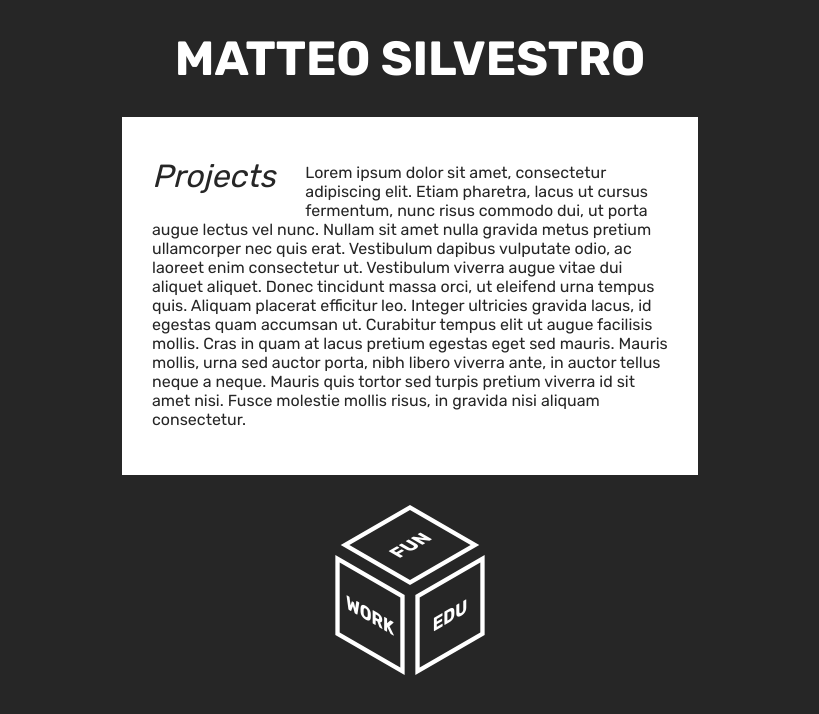
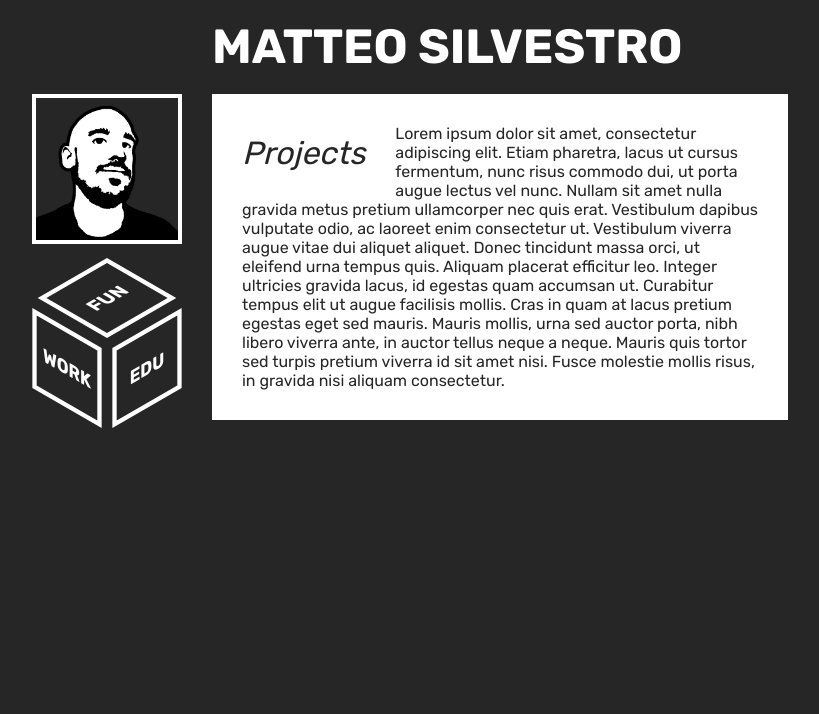
Before and after one commit to msilvestro/matteosilvestro, a React (Create React App) app: page / in a window 1280 px wide. Shown: the top 714 px of the page, without its empty margins (230-1049 px from the left). Built offline with nearby package versions, Linux system fonts and the light colour scheme.

Commit message:
Add basic site layout

```diff
--- a/src/App.css
+++ b/src/App.css
@@ -1,25 +1,54 @@
 .website {
+  max-width: 756px;
+  margin: 0 auto;
+}
+
+.title {
+  margin-left: 180px;
+}
+
+.title > header {
+  margin: 30px 0;
+}
+
+.title > header > h1 {
+  margin: -0.24em 0;
+  color: white;
+  text-transform: uppercase;
+  font-size: 3em;
+}
+
+.main {
+  display: flex;
+  flex-direction: row;
+}
+
+.sidebar {
   display: flex;
   flex-direction: column;
+  margin-right: 30px;
   align-items: center;
 }
 
-header > h1 {
-  color: white;
-  padding: 0;
-  margin: 0;
-  text-transform: uppercase;
-  margin: 30px 0;
-  font-size: 3em;
+.profile-picture {
+  margin-bottom: 10px;
+}
+
+.profile-picture:hover img {
+  background-color: white;
+}
+
+.profile-picture > img {
+  height: 150px;
+  width: 150px;
+  border: 4px solid white;
 }
 
 .content {
   background-color: white;
   color: #262626;
+  padding: 30px;
   margin-bottom: 30px;
-  max-width: 576px;
-  padding: 30px;
-  overflow: auto;
 }
 
 .content > header {
@@ -30,3 +59,8 @@ header > h1 {
   padding-bottom: 10px;
   float: left;
 }
+
+.content > section > p {
+  margin: 0;
+  padding: 0;
+}
--- a/src/App.tsx
+++ b/src/App.tsx
@@ -1,14 +1,36 @@
 import React from "react"
 import "./App.css"
+
+import persona_matt from "./assets/persona_matt.png"
 
 import CubeNav from "./components/CubeNav"
 
 const App = () => {
   return (
     <div className="website">
+      <div className="title">
         <header>
           <h1>Matteo Silvestro</h1>
         </header>
+      </div>
+      <div className="main">
+        <div className="sidebar">
+          <div className="profile-picture">
+            <img src={persona_matt} alt="Profile" />
+          </div>
+          <nav>
+            <CubeNav
+              size={80}
+              fontSize="1.2em"
+              faceNames={{
+                top: "Fun",
+                bottomLeft: "Work",
+                bottomRight: "Edu",
+              }}
+              margin={10}
+            />
+          </nav>
+        </div>
         <div className="content">
           <header>Projects</header>
           <section>
@@ -17,24 +39,19 @@ const App = () => {
               pharetra, lacus ut cursus fermentum, nunc risus commodo dui, ut
               porta augue lectus vel nunc. Nullam sit amet nulla gravida metus
               pretium ullamcorper nec quis erat. Vestibulum dapibus vulputate
-            odio, ac laoreet enim consectetur ut. Vestibulum viverra augue vitae
-            dui aliquet aliquet. Donec tincidunt massa orci, ut eleifend urna
-            tempus quis. Aliquam placerat efficitur leo. Integer ultricies
-            gravida lacus, id egestas quam accumsan ut. Curabitur tempus elit ut
-            augue facilisis mollis. Cras in quam at lacus pretium egestas eget
-            sed mauris. Mauris mollis, urna sed auctor porta, nibh libero
-            viverra ante, in auctor tellus neque a neque. Mauris quis tortor sed
-            turpis pretium viverra id sit amet nisi. Fusce molestie mollis
-            risus, in gravida nisi aliquam consectetur.
+              odio, ac laoreet enim consectetur ut. Vestibulum viverra augue
+              vitae dui aliquet aliquet. Donec tincidunt massa orci, ut eleifend
+              urna tempus quis. Aliquam placerat efficitur leo. Integer
+              ultricies gravida lacus, id egestas quam accumsan ut. Curabitur
+              tempus elit ut augue facilisis mollis. Cras in quam at lacus
+              pretium egestas eget sed mauris. Mauris mollis, urna sed auctor
+              porta, nibh libero viverra ante, in auctor tellus neque a neque.
+              Mauris quis tortor sed turpis pretium viverra id sit amet nisi.
+              Fusce molestie mollis risus, in gravida nisi aliquam consectetur.
             </p>
           </section>
         </div>
-      <CubeNav
-        size={80}
-        fontSize="1.2em"
-        faceNames={{ top: "Fun", bottomLeft: "Work", bottomRight: "Edu" }}
-        margin={10}
-      />
+      </div>
     </div>
   )
 }
```
Lines whose indentation alone changed are shown as unchanged.
